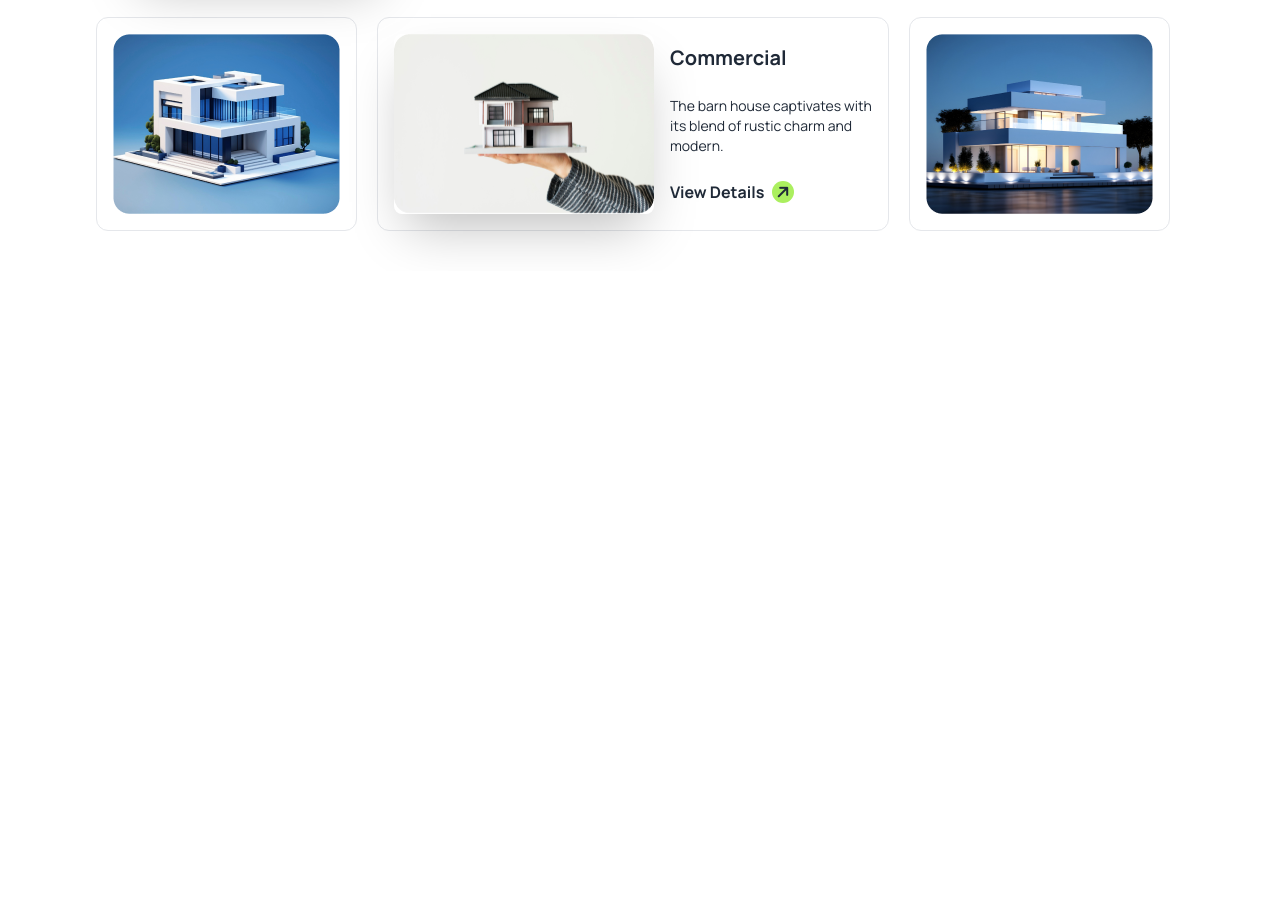
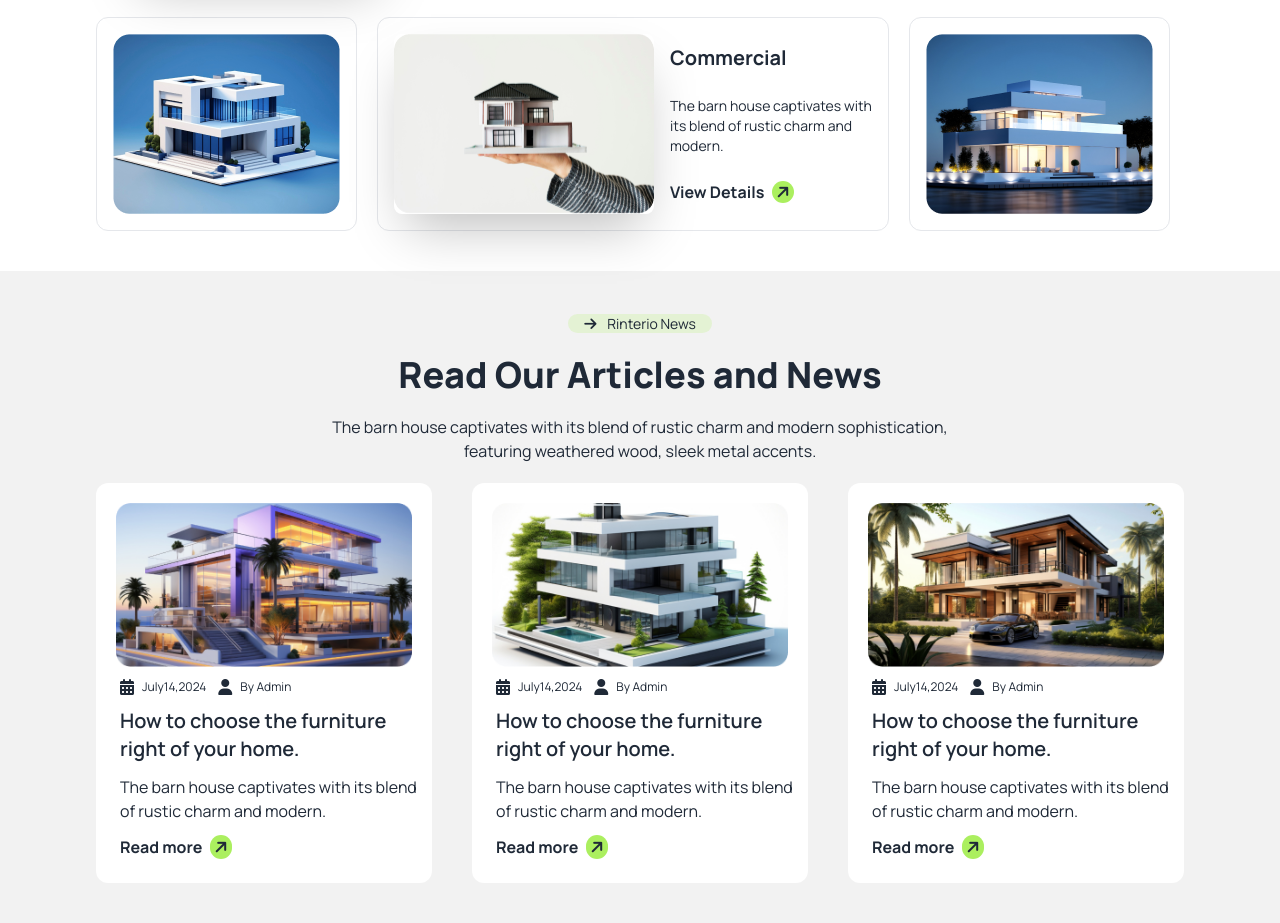
Before and after one commit to sazidgit06/B10-Assignment-03, a plain HTML site: page index.html in a window 1280 px wide. Shown: the part 2440-3363 px from the top of the page. Before the commit the page ends 2711 px from the top, so only its background shows below. Drawn offline with nearby package versions, Linux system fonts and the light colour scheme.

Commit message:
article section done

```diff
--- a/index.html
+++ b/index.html
@@ -304,6 +304,108 @@
                 </div>
             </div>
         </section>
+        <!-- section 3 -->
+        <section class="bg-base-200 py-10">
+            <div class="text-center">
+                <a class="bg-low-opacity-2 rounded-xl px-4 text-sm"><i class="fa-solid fa-arrow-right"></i>
+                    <span class="pl-2 text-sm">Rinterio News</span></a>
+                <h2 class="text-4xl font-extrabold py-5">Read Our Articles and News</h2>
+                <p class="pb-5">The barn house captivates with its blend of rustic charm and modern sophistication,<br> featuring
+                        weathered wood, sleek metal accents.</p>
+            </div>
+            <div class="flex flex-row gap-10 mx-24">
+                <!-- card 1 -->
+                <div class="card card-compact bg-base-100 rounded-xl">
+                    <figure class="px-5 pt-5 pb-2">
+                      <img
+                        src="/assets/article1.png"
+                        alt="Shoes"
+                        class="rounded-xl" />
+                    </figure>
+                    <div class="pl-6">
+                        <div class="flex gap-3">
+                            <div class="flex items-center gap-2">
+                                <span><i class="fa-solid fa-calendar-days"></i></span>
+                                <p class="text-xs">July14,2024</p>
+                            </div>
+                            <div class="flex items-center gap-2">
+                                <span><i class="fa-solid fa-user"></i></span>
+                                <p class="text-xs">By Admin</p>
+                            </div>
+                        </div>
+                      <div class="py-2 space-y-3">
+                        <h2 class="card-title">How to choose the furniture <br> right  of your home.</h2>
+                      <p>The barn house captivates with its blend of rustic charm and modern. </p>
+                      <div class="card-actions pb-4">
+                        <span class="font-bold">Read more</span><span class="bg-primary-color rounded-full px-1"><i
+                            class="fa-solid fa-arrow-right fa-rotate-by"
+                            style="--fa-rotate-angle: 315deg;"></i></span>
+                      </div>
+                      </div>
+                    </div>
+                </div>
+                <!-- card 2 -->
+                <div class="card card-compact bg-base-100 rounded-xl">
+                    <figure class="px-5 pt-5 pb-2">
+                      <img
+                        src="/assets/article2.png"
+                        alt="Shoes"
+                        class="rounded-xl" />
+                    </figure>
+                    <div class="pl-6">
+                        <div class="flex gap-3">
+                            <div class="flex items-center gap-2">
+                                <span><i class="fa-solid fa-calendar-days"></i></span>
+                                <p class="text-xs">July14,2024</p>
+                            </div>
+                            <div class="flex items-center gap-2">
+                                <span><i class="fa-solid fa-user"></i></span>
+                                <p class="text-xs">By Admin</p>
+                            </div>
+                        </div>
+                      <div class="py-2 space-y-3">
+                        <h2 class="card-title">How to choose the furniture <br> right  of your home.</h2>
+                      <p>The barn house captivates with its blend of rustic charm and modern. </p>
+                      <div class="card-actions pb-4">
+                        <span class="font-bold">Read more</span><span class="bg-primary-color rounded-full px-1"><i
+                            class="fa-solid fa-arrow-right fa-rotate-by"
+                            style="--fa-rotate-angle: 315deg;"></i></span>
+                      </div>
+                      </div>
+                    </div>
+                </div>
+                <!-- card 3 -->
+                <div class="card card-compact bg-base-100 rounded-xl">
+                    <figure class="px-5 pt-5 pb-2">
+                      <img
+                        src="/assets/article3.png"
+                        alt="Shoes"
+                        class="rounded-xl" />
+                    </figure>
+                    <div class="pl-6">
+                        <div class="flex gap-3">
+                            <div class="flex items-center gap-2">
+                                <span><i class="fa-solid fa-calendar-days"></i></span>
+                                <p class="text-xs">July14,2024</p>
+                            </div>
+                            <div class="flex items-center gap-2">
+                                <span><i class="fa-solid fa-user"></i></span>
+                                <p class="text-xs">By Admin</p>
+                            </div>
+                        </div>
+                      <div class="py-2 space-y-3">
+                        <h2 class="card-title">How to choose the furniture <br> right  of your home.</h2>
+                      <p>The barn house captivates with its blend of rustic charm and modern. </p>
+                      <div class="card-actions pb-4">
+                        <span class="font-bold">Read more</span><span class="bg-primary-color rounded-full px-1"><i
+                            class="fa-solid fa-arrow-right fa-rotate-by"
+                            style="--fa-rotate-angle: 315deg;"></i></span>
+                      </div>
+                      </div>
+                    </div>
+                </div>
+            </div>
+        </section>
     </main>
     <footer></footer>
 </body>
```
